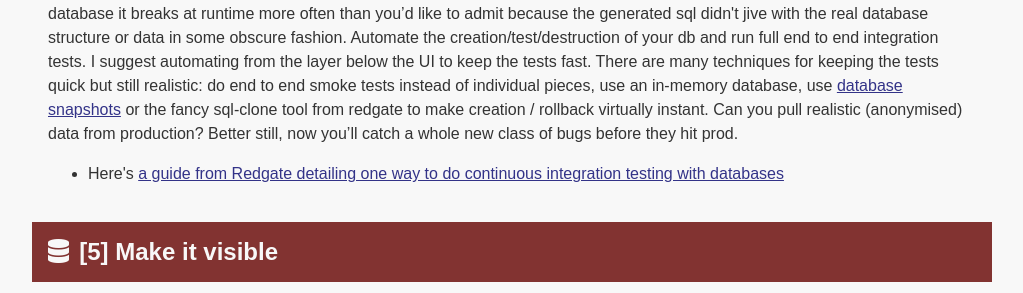
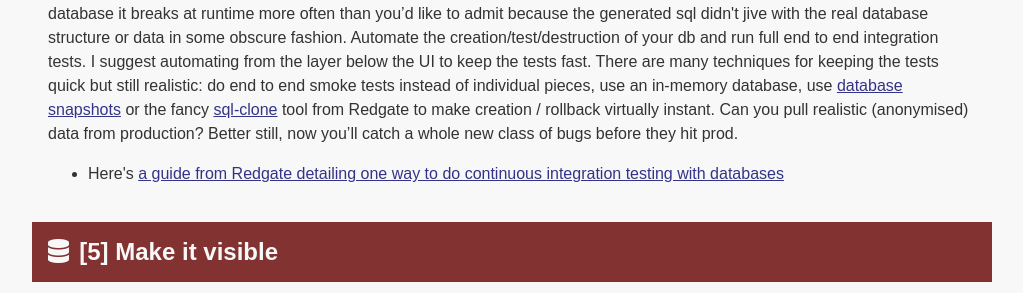
Before and after one commit to timabell/schema-explorer, a Jekyll site: the page built from articles/make-your-database-better.html, in a window 1280 px wide. Shown: the part 1339-1632 px from the top of the page, without its empty margins (128-1151 px from the left). Built offline with Jekyll 4.4.1, drawn with Linux system fonts in a browser that asks for light colours; nearby versions of some CDN libraries; part of the change alters nothing that is shown.

```diff
--- a/articles/make-your-database-better.html
+++ b/articles/make-your-database-better.html
@@ -77,12 +77,12 @@ of them when reading data because they'll never happen</p>
   tests.  I suggest automating from the layer below the UI to keep the tests
   fast. There are many techniques for keeping the tests quick but still
   realistic: do end to end smoke tests instead of individual pieces, use an
-  in-memory database, use <a
-  href="https://gist.github.com/timabell/3164291#file-create-snapshot-sql">database
-snapshots</a> or the fancy sql-clone tool from redgate to make creation /
-rollback virtually instant. Can you pull realistic (anonymised) data from
-production? Better still, now you’ll catch a whole new class of bugs before
-they hit prod.</p>
+  in-memory database, use
+  <a href="https://gist.github.com/timabell/3164291#file-create-snapshot-sql">database snapshots</a>
+  or the fancy <a href="https://www.red-gate.com/products/dba/sql-clone/index">sql-clone</a>
+  tool from Redgate to make creation / rollback virtually instant. Can you pull
+  realistic (anonymised) data from production? Better still, now you’ll catch a
+  whole new class of bugs before they hit prod.</p>
 
 <ul>
   <li>
```
